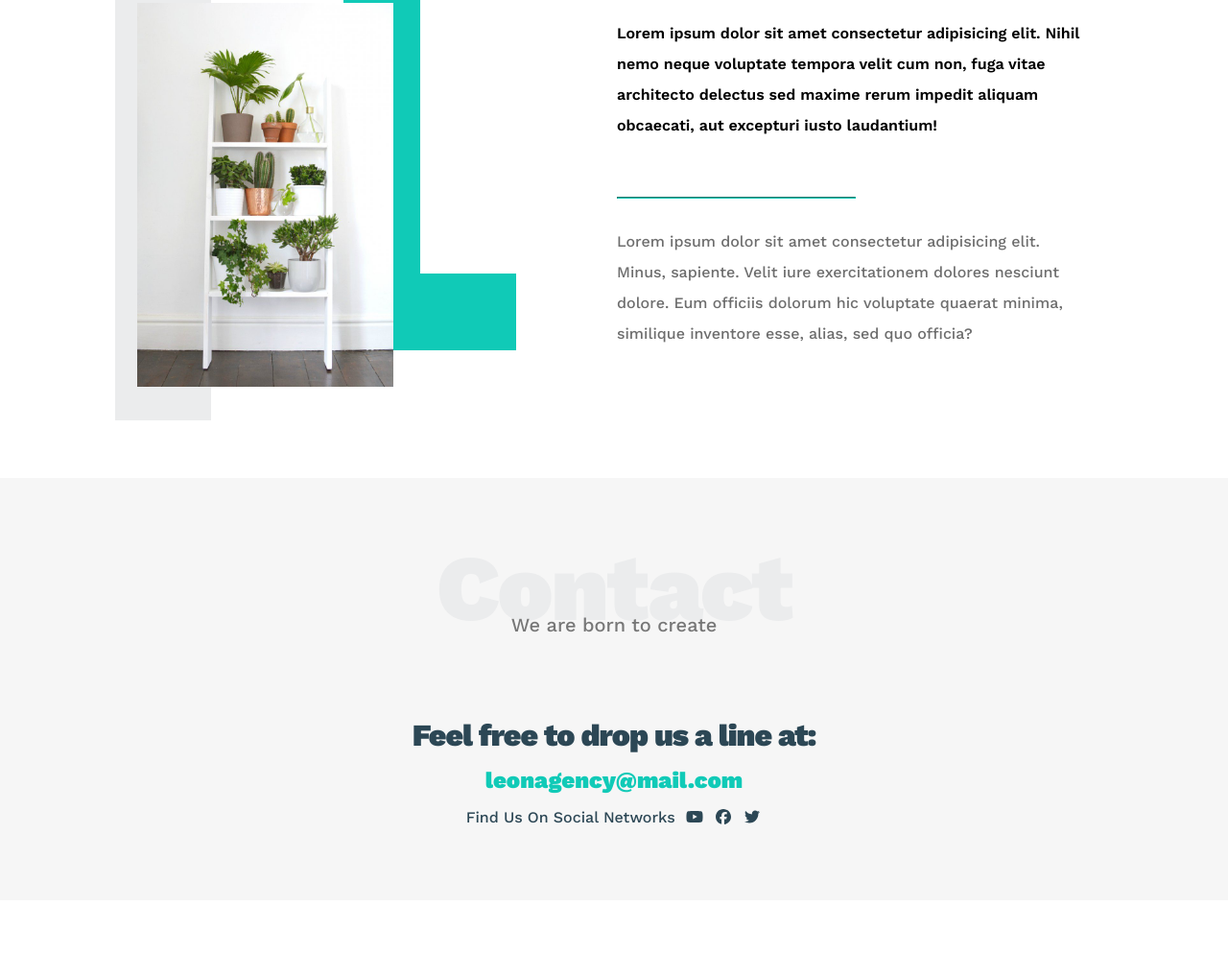
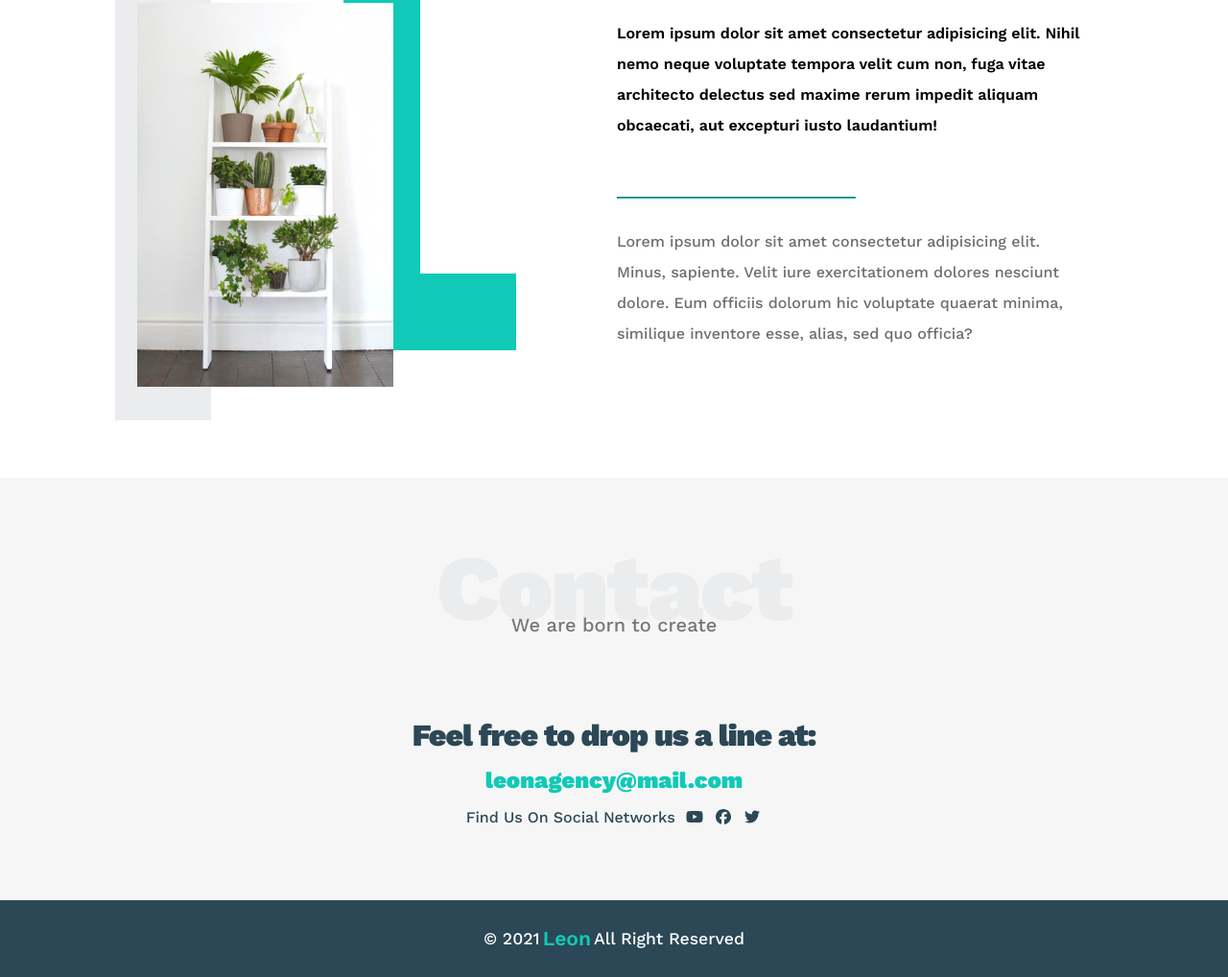
Before and after one commit to AbdelrhmanMHMD/Template_1, a plain HTML site: page index.html in a window 1280 px wide. Shown: the part 2847-3865 px from the top of the page at 96% size. Before the commit the page ends 3785 px from the top, so only its background shows below. Drawn offline with nearby package versions, Linux system fonts and the light colour scheme.

Commit message:
footer returned back

```diff
--- a/index.html
+++ b/index.html
@@ -200,7 +200,11 @@
         </div>
     </div>
     <!-- END Contact -->
-
+    <!-- Start Footer -->
+    <div class="footer">
+        &copy; 2021 <span>Leon</span> All Right Reserved
+    </div>
+    <!-- END Footer -->
     <script src="js/all.js"></script>
 </body>
 
```
